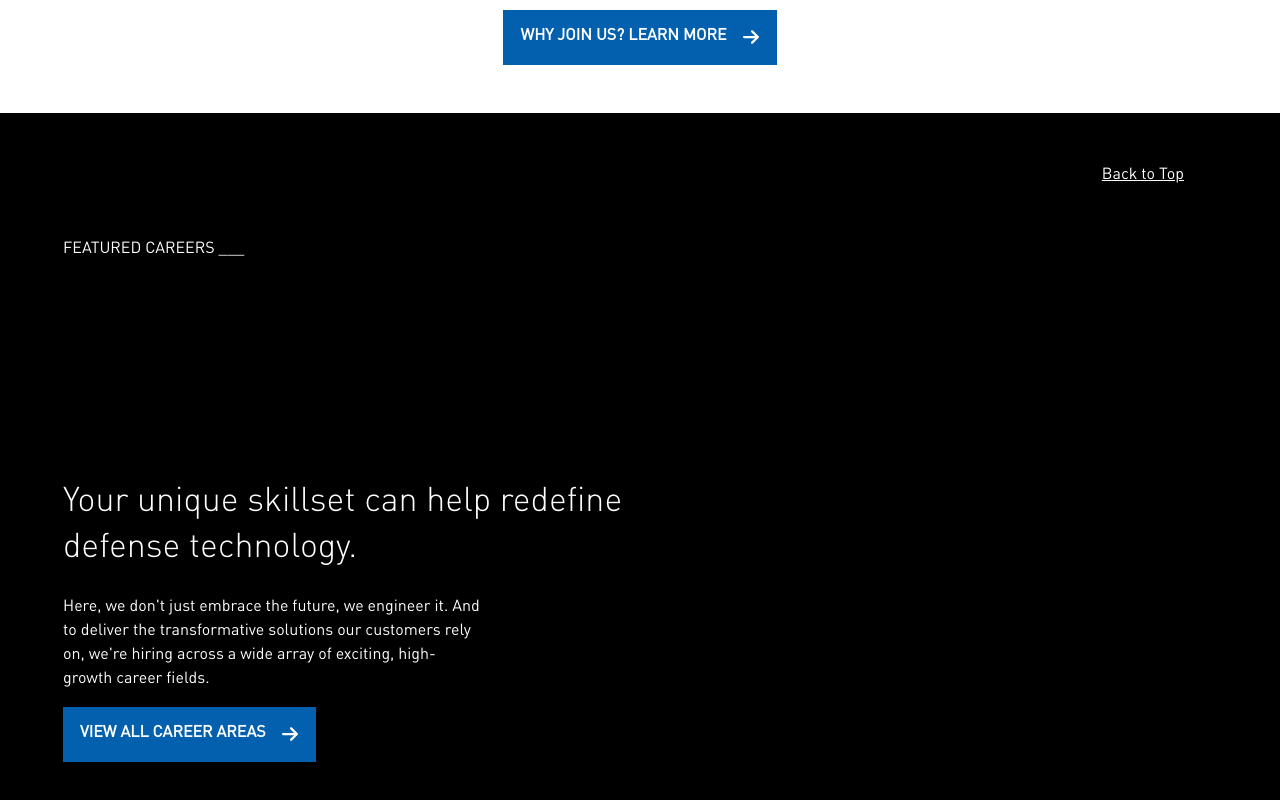
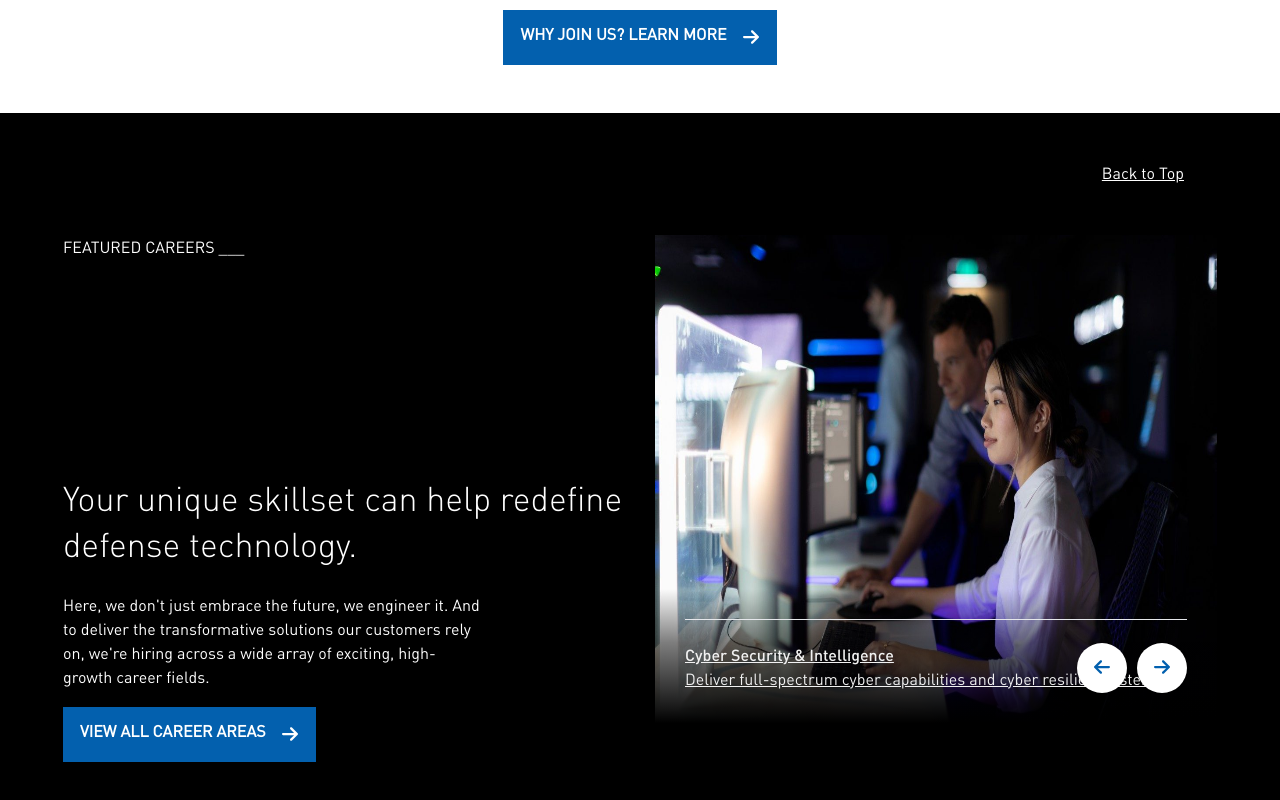
Before and after one commit to Dikhyant/lockheed-website-v1, a Gatsby site: page /career in a window 1280 px wide. Shown: the part 1437-2237 px from the top of the page. Built offline with nearby package versions, Linux system fonts and the light colour scheme; Gatsby itself is replaced by a stand-in of ours.

Commit message:
Added docker file. Carousel WIP

```diff
--- a/src/components/career/CarouselAndTextGroup/CarouselAndTextGroup.tsx
+++ b/src/components/career/CarouselAndTextGroup/CarouselAndTextGroup.tsx
@@ -1,4 +1,6 @@
 import React from "react";
+import Carousel from "../../common/Carousel/Carousel";
+import CarouselItem from "./CarouselItem";
 
 type ICarouselAndTextGroupProps = {
   title: string;
@@ -6,6 +8,48 @@ type ICarouselAndTextGroupProps = {
   smallText: string;
   buttonText: string;
 };
+
+type TCarouselItem = React.ComponentProps<typeof CarouselItem>;
+type TCarouselProps = React.ComponentProps<typeof Carousel>;
+
+const d = () => {
+  return <></>;
+};
+const c = <></>;
+
+const carouselItemsData: TCarouselItem[] = [
+  {
+    imageMaxSmUrl:
+      "/images/careers/career-areas/2022_12_15LockheedMartin-103.jpg.pc-adaptive.480.medium.jpg",
+    imageSmUrl:
+      "/images/careers/career-areas/2022_12_15LockheedMartin-103.jpg.pc-adaptive.480.medium.jpg",
+    imageMdUrl:
+      "/images/careers/career-areas/2022_12_15LockheedMartin-103.jpg.pc-adaptive.480.medium.jpg",
+    imageLgUrl:
+      "/images/careers/career-areas/2022_12_15LockheedMartin-103.jpg.pc-adaptive.990.medium.jpg",
+    imageXlUrl:
+      "/images/careers/career-areas/2022_12_15LockheedMartin-103.jpg.pc-adaptive.1280.medium.jpg",
+    text: "Cyber Security & Intelligence",
+    subtext:
+      "Deliver full-spectrum cyber capabilities and cyber resilient systems.",
+  },
+];
+
+const carouselItems: TCarouselProps["carouselItems"] = carouselItemsData.map(
+  (item) => {
+    return (
+      <CarouselItem
+        imageMaxSmUrl={item.imageMaxSmUrl}
+        imageSmUrl={item.imageSmUrl}
+        imageMdUrl={item.imageMdUrl}
+        imageLgUrl={item.imageLgUrl}
+        imageXlUrl={item.imageXlUrl}
+        text={item.text}
+        subtext={item.subtext}
+      />
+    );
+  },
+);
 
 const CarouselAndTextGroup: React.FC<ICarouselAndTextGroupProps> = ({
   title,
@@ -37,7 +81,9 @@ const CarouselAndTextGroup: React.FC<ICarouselAndTextGroupProps> = ({
               {buttonText}
             </a>
           </div>
-          <div className="basis-6/12"></div>
+          <div className="basis-6/12 mt-12 px-[15px]">
+            <Carousel carouselItems={carouselItems} />
+          </div>
         </div>
       </div>
     </div>
--- /dev/null
+++ b/src/components/career/CarouselAndTextGroup/CarouselItem.tsx
@@ -0,0 +1,45 @@
+import React from "react";
+
+type TCarouselItemProps = {
+  imageMaxSmUrl: string;
+  imageSmUrl: string;
+  imageMdUrl: string;
+  imageLgUrl: string;
+  imageXlUrl: string;
+  text: string;
+  subtext: string;
+};
+
+const CarouselItem: React.FC<TCarouselItemProps> = ({
+  imageLgUrl,
+  imageMaxSmUrl,
+  imageMdUrl,
+  imageSmUrl,
+  imageXlUrl,
+  text,
+  subtext,
+}) => {
+  return (
+    <div className="w-full h-full relative">
+      <picture>
+        <source media="(max-width: 480px)" srcSet={imageMaxSmUrl} />
+        <source media="(min-width: 1280px)" srcSet={imageXlUrl} />
+        <source media="(min-width: 990px)" srcSet={imageLgUrl} />
+        <source media="(min-width: 768px)" srcSet={imageMdUrl} />
+        <source media="(min-width: 480px)" srcSet={imageSmUrl} />
+        <img alt={text} className="w-full h-full" />
+      </picture>
+      <a className="absolute bottom-0 w-full p-[30px] gradient-180">
+        <div className="w-full border-t-[rbga(255,255,255,0.5)] border-t h-[26px]"></div>
+        <div className="text-brand-seashell font-din-med underline text-base font-normal leading-6">
+          {text}
+        </div>
+        <div className="text-brand-seashell font-din text-base font-normal leading-6 underline">
+          {subtext}
+        </div>
+      </a>
+    </div>
+  );
+};
+
+export default CarouselItem;
--- /dev/null
+++ b/src/components/common/Carousel/Carousel.tsx
@@ -0,0 +1,21 @@
+import React, { ReactNode } from "react";
+
+type TCaroselProps = {
+  carouselItems: ReactNode[];
+};
+
+const Carousel: React.FC<TCaroselProps> = ({ carouselItems }) => {
+  return (
+    <div className="w-full h-[487.612px] relative">
+      <div className="w-full h-full">
+        {carouselItems.map((item, index) => {
+          return item;
+        })}
+      </div>
+      <a className="bg-white rounded-full w-[50px] h-[50px] absolute bottom-[30px] right-[90px] hover:bg-brand-medium-persian-blue bg-arrow-left-solid-blue hover:cursor-pointer hover:bg-arrow-left-solid-white bg-no-repeat bg-center bg-[length:1rem]"></a>
+      <a className="bg-white rounded-full w-[50px] h-[50px] absolute bottom-[30px] right-[30px] hover:bg-brand-medium-persian-blue bg-arrow-right-solid-blue hover:cursor-pointer hover:bg-arrow-right-solid-white bg-no-repeat bg-center bg-[length:1rem]"></a>
+    </div>
+  );
+};
+
+export default Carousel;
--- a/src/styles/global.css
+++ b/src/styles/global.css
@@ -30,4 +30,8 @@
     .gradient-bottom-left-top-right {
         background: linear-gradient(to bottom left, rgba(0, 0, 0, 0) 0, rgba(0, 0, 0, 0.5) 64%, rgba(0, 0, 0, 0.7) 100%);;
     }
+
+    .gradient-180 {
+        background: linear-gradient(180deg, rgba(0, 0, 0, 0) 0, rgba(0, 0, 0, 0.5) 40%, rgba(0, 0, 0, 1) 100%);
+    }
 }
--- a/tailwind.config.js
+++ b/tailwind.config.js
@@ -19,6 +19,7 @@ module.exports = {
           "pastel-grey": "#cccccc",
           silver: "c9c9c9",
           granite: "#808080",
+          seashell: "#f1f1f1",
         },
       },
       backgroundImage: {
@@ -27,8 +28,14 @@ module.exports = {
           "url('/images/icons/arrow-right-thinner-gray.svg')",
         "arrow-right-solid-white":
           "url('/images/icons/arrow-right-solid-white.svg')",
+        "arrow-right-solid-blue":
+          "url('/images/icons/arrow-right-solid-blue.svg')",
         "arrow-left-thinner-black":
           "url('/images/icons/arrow-left-thinner-black.svg')",
+        "arrow-left-solid-white":
+          "url('/images/icons/arrow-left-solid-white.svg')",
+        "arrow-left-solid-blue":
+          "url('/images/icons/arrow-left-solid-blue.svg')",
         "custom-hamburger": "url('/images/icons/custom-hamburger.svg')",
         "custom-close": "url('/images/icons/custom-close.svg')",
         "search-thinner-black": "url('/images/icons/search-thinner-black.svg')",
```
Also changed, not shown: static/images/careers/career-areas/2022_12_15LockheedMartin-103.jpg.pc-adaptive.1280.medium.jpg (added), static/images/careers/career-areas/2022_12_15LockheedMartin-103.jpg.pc-adaptive.480.medium.jpg (added), static/images/careers/career-areas/2022_12_15LockheedMartin-103.jpg.pc-adaptive.990.medium.jpg (added), static/images/icons/arrow-left-solid-blue.svg (added), static/images/icons/arrow-left-solid-white.svg (added), static/images/icons/arrow-right-solid-blue.svg (added), 1 other file.
